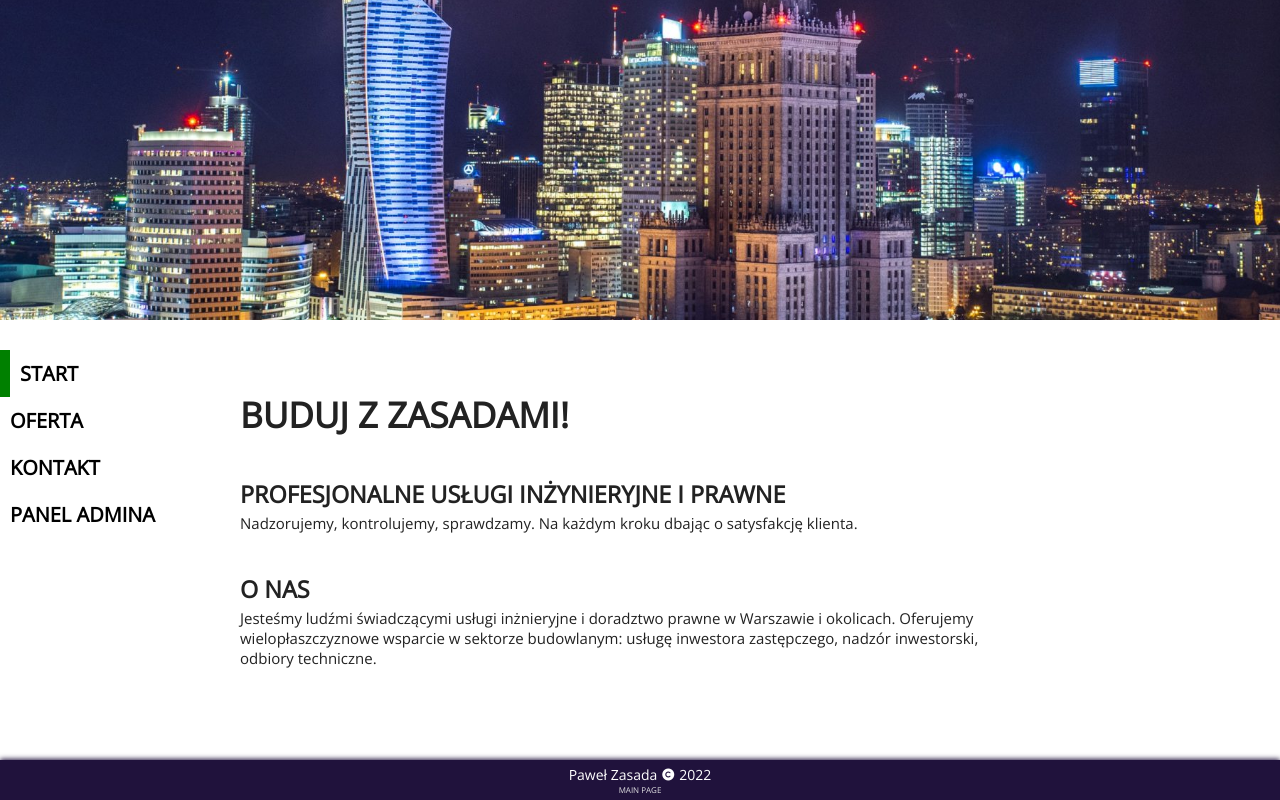
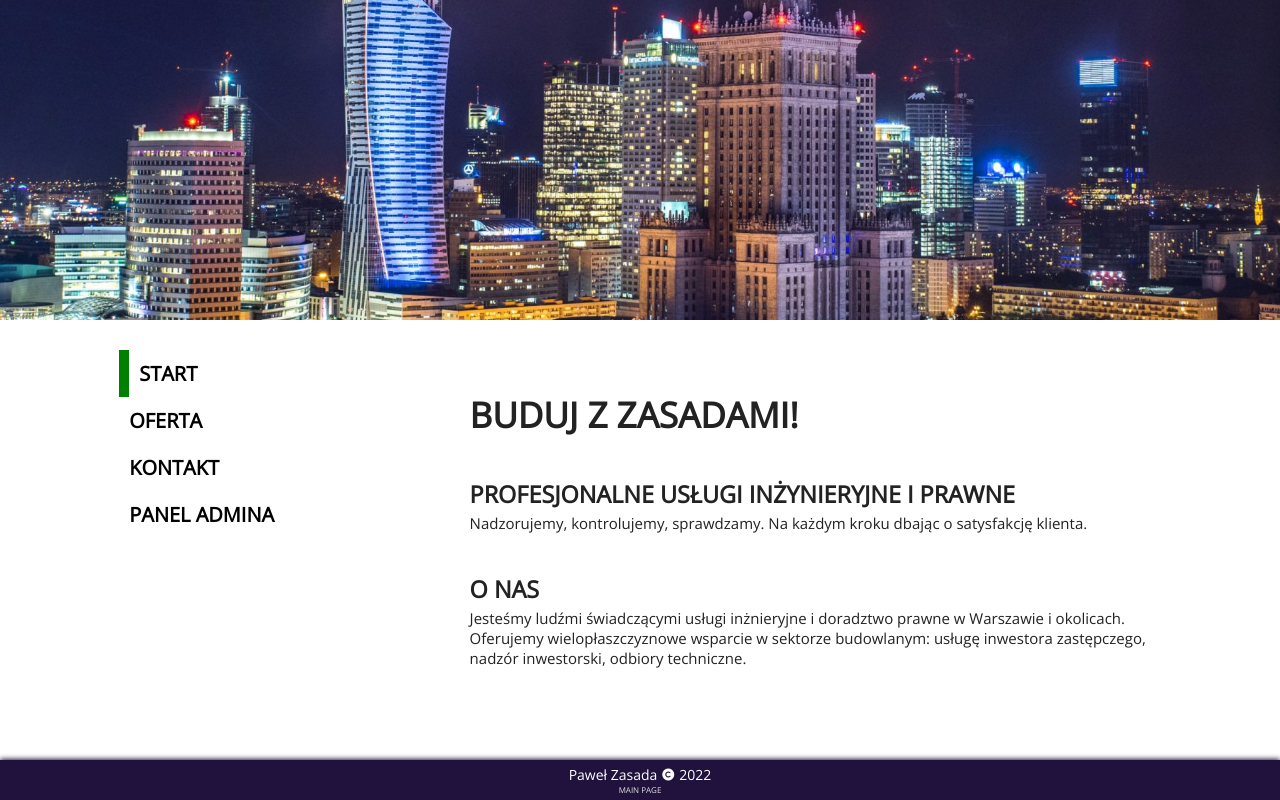
Before and after one commit to Zasada94/buduj-z-zasadami, a React (Create React App) app: page / in a window 1280 px wide. Built offline with nearby package versions, Linux system fonts and the light colour scheme.

Commit message:
main section width rework

```diff
--- a/src/styles/App.css
+++ b/src/styles/App.css
@@ -10,15 +10,17 @@ div.app {
 
 main {
 	display: flex;
+	justify-content: space-around;
 	flex-grow: 1;
 	padding: 30px 0;
+	width: 90%;
+	max-width: 1200px;
 }
-
 aside {
 	min-width: 240px;
 }
-section.page {
-	flex-grow: 1;
+.blog {
+	width: 60%;
 }
 
 article:nth-child(1) {
--- a/src/styles/ContactPage.css
+++ b/src/styles/ContactPage.css
@@ -5,9 +5,7 @@
 	margin: 20px 0;
 	line-height: 1.6;
 }
-.blog {
-  width: 60%;
-}
+
 
 .contact button {
 	display: block;
@@ -24,3 +22,10 @@
 	color: yellow;
 	background-color: #000;
 }
+main {
+	display: flex;
+	justify-content: space-around;
+	flex-grow: 1;
+	flex-basis: 30%;
+	padding: 30px 0;
+}
```
Also changed, not shown: src/layouts/App.js (indentation only). Lines whose indentation alone changed are shown as unchanged.
